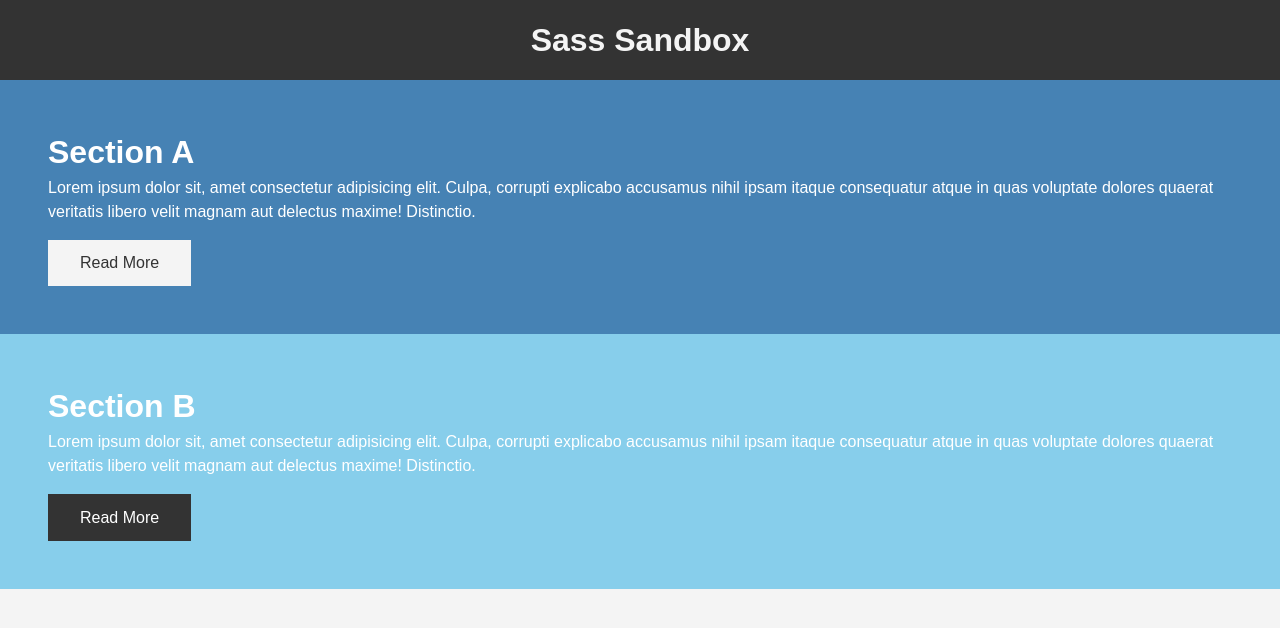
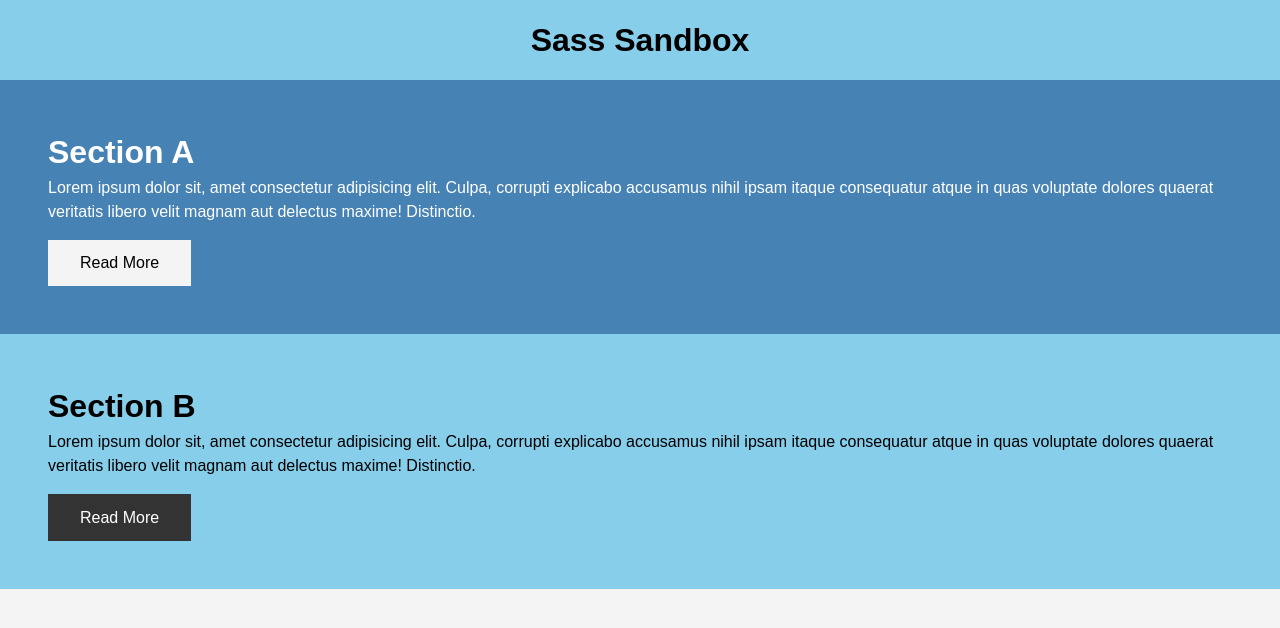
Before and after one commit to winadiw/modern-html-css-course, a PHP site: page /dist/index.html in a window 1280 px wide. Shown: the top 628 px of the page. Run offline with PHP 8.4, Linux system fonts and the light colour scheme.

Commit message:
#117 - functions & mixins

```diff
--- a/sass_sandbox/dist/css/main.css
+++ b/sass_sandbox/dist/css/main.css
@@ -9,8 +9,8 @@ body {
   line-height: 1.5; }
 
 header {
-  background: #333;
-  color: #f4f4f4;
+  background: skyblue;
+  color: #000;
   padding: 1rem; }
   header h1 {
     text-align: center; }
@@ -21,10 +21,10 @@ header {
     font-size: 2rem; }
   .section-a {
     background: steelblue;
-    color: white; }
+    color: #fff; }
   .section-b {
     background: skyblue;
-    color: white; }
+    color: #000; }
 
 a {
   color: #333; }
@@ -41,8 +41,18 @@ a {
 
 .btn-light {
   background: #f4f4f4;
-  color: #333; }
+  color: #000; }
+  .btn-light:hover {
+    --webkit-transform: $prop;
+    -ms-transform: rotate(20deg);
+    transform: rotate(20deg);
+    background-color: #dbdbdb; }
 
 .btn-dark {
   background: #333;
   color: #fff; }
+  .btn-dark:hover {
+    --webkit-transform: $prop;
+    -ms-transform: rotate(-20deg);
+    transform: rotate(-20deg);
+    background-color: #4d4d4d; }
--- /dev/null
+++ b/sass_sandbox/scss/_functions.scss
@@ -0,0 +1,14 @@
+// Set Text Color
+@function set-text-color($color) {
+  @if (lightness($color) > 50) {
+    @return #000;
+  } @else {
+    @return #fff;
+  }
+}
+
+@mixin transform($prop) {
+  --webkit-transform: $prop;
+  -ms-transform: $prop;
+  transform: $prop;
+}
--- a/sass_sandbox/scss/main.scss
+++ b/sass_sandbox/scss/main.scss
@@ -1,4 +1,5 @@
 @import "variables";
+@import "functions";
 
 * {
   margin: 0;
@@ -13,8 +14,8 @@ body {
 }
 
 header {
-  background: $dark-color;
-  color: $light-color;
+  background: $secondary-color;
+  color: set-text-color($secondary-color);
   padding: 1rem;
 
   h1 {
@@ -31,12 +32,12 @@ header {
 
   &-a {
     background: $primary-color;
-    color: white;
+    color: set-text-color($primary-color);
   }
 
   &-b {
     background: $secondary-color;
-    color: white;
+    color: set-text-color($secondary-color);
   }
 }
 
@@ -61,12 +62,22 @@ a {
   &-light {
     @extend %btn-shared;
     background: $light-color;
-    color: #333;
+    color: set-text-color($light-color);
+    &:hover {
+      // Mixin
+      @include transform(rotate(20deg));
+      background-color: darken($color: $light-color, $amount: 10%);
+    }
   }
 
   &-dark {
     @extend %btn-shared;
     background: $dark-color;
-    color: #fff;
+    color: set-text-color($dark-color);
+    &:hover {
+      // Mixin
+      @include transform(rotate(-20deg));
+      background-color: lighten($color: $dark-color, $amount: 10%);
+    }
   }
 }
```
